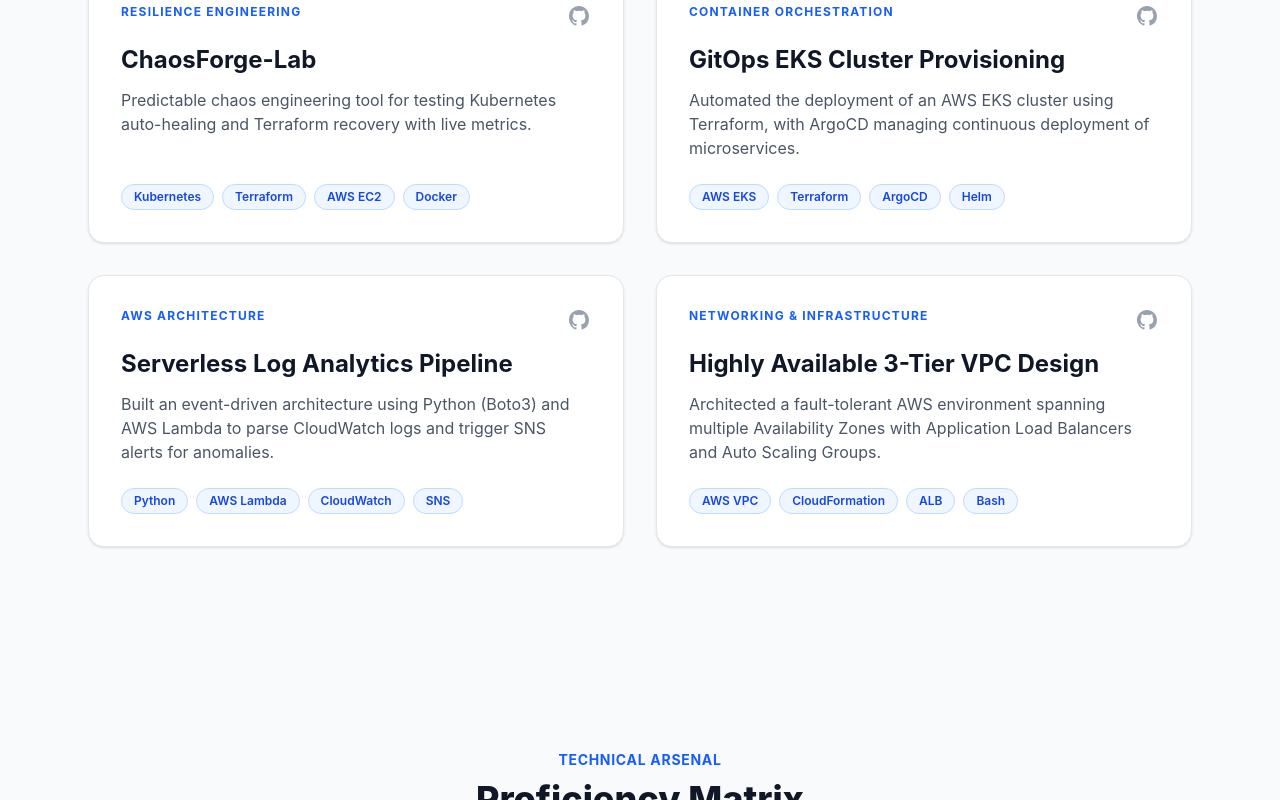
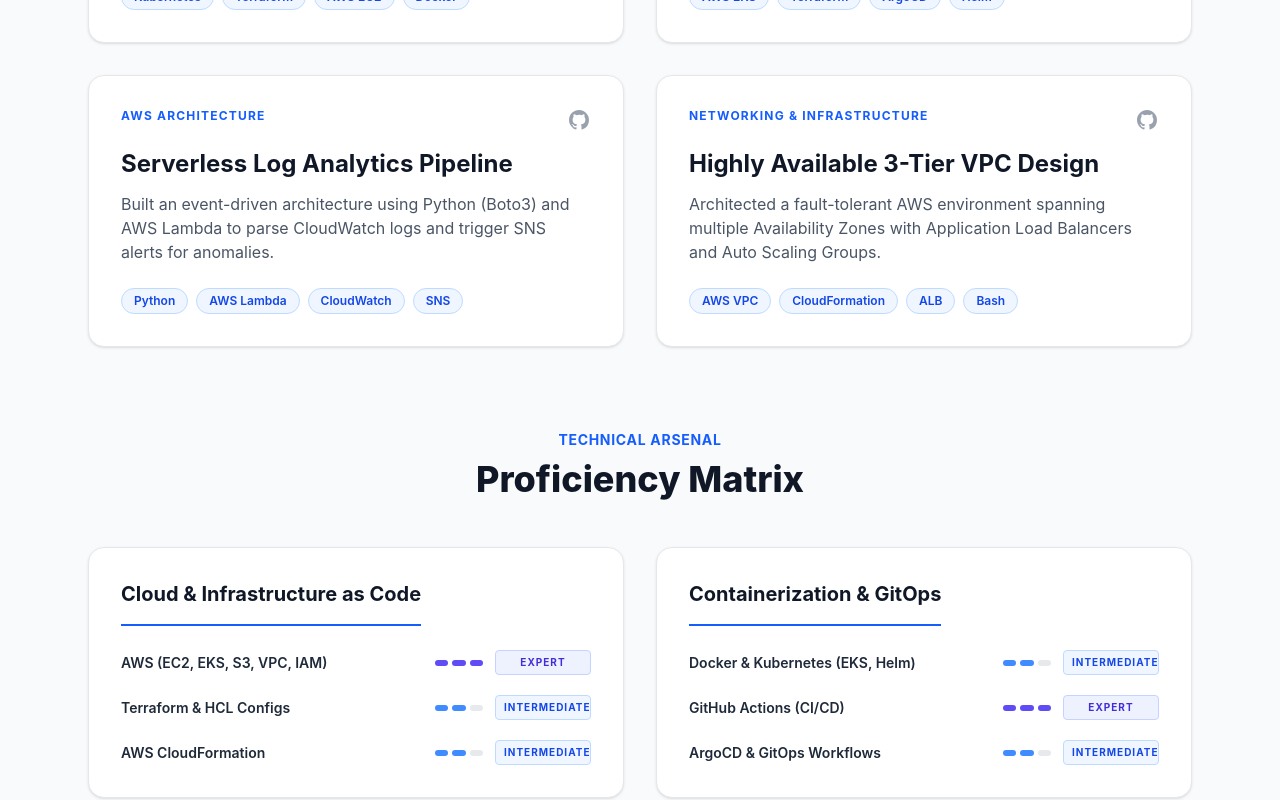
Before and after one commit to itspuru21/portfolio, a React app: page /admin in a window 1280 px wide. Shown: the part 2000-2800 px from the top of the page. Built offline with nearby package versions, Linux system fonts and the light colour scheme; the HTML template or start-up script is replaced by a standard one.

Commit message:
big changes in design of skills section and padding of page itself

```diff
--- a/src/App.jsx
+++ b/src/App.jsx
@@ -13,7 +13,7 @@ import BlogPost from './pages/BlogPost';
 import Admin from './pages/Admin';
 
 const Home = () => (
-  <div className="flex flex-col gap-10">
+  <div className="flex flex-col pb-12">
     <Hero />
     <About />
     <Projects />
--- a/src/components/About.jsx
+++ b/src/components/About.jsx
@@ -22,7 +22,7 @@ export default function About() {
   }, []);
 
   return (
-    <section id="about" className="py-20" ref={sectionRef}>
+    <section id="about" className="py-10" ref={sectionRef}>
       <div className="text-center mb-16 fade-up opacity-0 translate-y-8 transition-all duration-700">
         <span className="text-blue-600 dark:text-blue-500 font-bold tracking-wider uppercase text-sm">Who I Am</span>
         <h2 className="text-3xl md:text-4xl font-extrabold text-gray-900 dark:text-white mt-2">About Me</h2>
--- a/src/components/Contact.jsx
+++ b/src/components/Contact.jsx
@@ -21,7 +21,7 @@ export default function Contact() {
   }, []);
 
   return (
-    <section id="contact" className="py-20" ref={sectionRef}>
+    <section id="contact" className="py-10" ref={sectionRef}>
       <div className="text-center mb-16 fade-up opacity-0 translate-y-8 transition-all duration-700">
         <span className="text-blue-600 dark:text-blue-500 font-bold tracking-wider uppercase text-sm">Say Hello</span>
         <h2 className="text-3xl md:text-4xl font-extrabold text-gray-900 dark:text-white mt-2 mb-4">Get In Touch</h2>
--- a/src/components/Education.jsx
+++ b/src/components/Education.jsx
@@ -22,7 +22,7 @@ export default function Education() {
   }, []);
 
   return (
-    <section id="education" className="py-20" ref={sectionRef}>
+    <section id="education" className="py-10" ref={sectionRef}>
       <div className="text-center mb-16 fade-up opacity-0 translate-y-8 transition-all duration-700">
         <span className="text-blue-600 dark:text-blue-500 font-bold tracking-wider uppercase text-sm">My Academic Path</span>
         <h2 className="text-3xl md:text-4xl font-extrabold text-gray-900 dark:text-white mt-2">Education</h2>
--- a/src/components/Experience.jsx
+++ b/src/components/Experience.jsx
@@ -22,7 +22,7 @@ export default function Experience() {
   }, []);
 
   return (
-    <section id="experience" className="py-20" ref={sectionRef}>
+    <section id="experience" className="py-10" ref={sectionRef}>
       <div className="text-center mb-16 fade-up opacity-0 translate-y-8 transition-all duration-700">
         <span className="text-blue-600 dark:text-blue-500 font-bold tracking-wider uppercase text-sm">What I've Done</span>
         <h2 className="text-3xl md:text-4xl font-extrabold text-gray-900 dark:text-white mt-2">Experience</h2>
--- a/src/components/Projects.jsx
+++ b/src/components/Projects.jsx
@@ -22,7 +22,7 @@ export default function Projects() {
   }, []);
 
   return (
-    <section id="projects" className="py-20" ref={sectionRef}>
+    <section id="projects" className="py-10" ref={sectionRef}>
       <div className="text-center mb-16 fade-up opacity-0 translate-y-8 transition-all duration-700">
         <span className="text-blue-600 dark:text-blue-500 font-bold tracking-wider uppercase text-sm">What I've Built</span>
         <h2 className="text-3xl md:text-4xl font-extrabold text-gray-900 dark:text-white mt-2">Projects</h2>
--- a/src/components/Skills.jsx
+++ b/src/components/Skills.jsx
@@ -21,9 +21,28 @@ export default function Skills() {
     return () => observer.disconnect();
   }, []);
 
+  // NEW: Professional DevOps Color Palette (Cool Tones)
+  const getActiveColor = (level) => {
+    switch (level) {
+      case 'Basic': return 'bg-slate-400 dark:bg-slate-500';
+      case 'Intermediate': return 'bg-blue-500';
+      case 'Expert': return 'bg-indigo-600 dark:bg-indigo-500';
+      default: return 'bg-gray-200 dark:bg-slate-800';
+    }
+  };
+
+  const getBadgeStyle = (level) => {
+    switch (level) {
+      case 'Basic': return 'text-slate-700 bg-slate-100 border-slate-200 dark:text-slate-300 dark:bg-slate-800/80 dark:border-slate-700';
+      case 'Intermediate': return 'text-blue-700 bg-blue-50 border-blue-200 dark:text-blue-400 dark:bg-blue-900/20 dark:border-blue-800/30';
+      case 'Expert': return 'text-indigo-700 bg-indigo-50 border-indigo-200 dark:text-indigo-400 dark:bg-indigo-900/20 dark:border-indigo-800/30';
+      default: return '';
+    }
+  };
+
   return (
-    <section id="skills" className="py-20" ref={sectionRef}>
-      <div className="text-center mb-16 fade-up opacity-0 translate-y-8 transition-all duration-700">
+    <section id="skills" className="py-10" ref={sectionRef}>
+      <div className="text-center mb-12 fade-up opacity-0 translate-y-8 transition-all duration-700">
         <span className="text-blue-600 dark:text-blue-500 font-bold tracking-wider uppercase text-sm">Technical Arsenal</span>
         <h2 className="text-3xl md:text-4xl font-extrabold text-gray-900 dark:text-white mt-2">Proficiency Matrix</h2>
       </div>
@@ -32,35 +51,37 @@ export default function Skills() {
         {skillsData.map((category, index) => (
           <div
             key={index}
-            className="bg-white dark:bg-slate-900 border border-gray-200 dark:border-slate-800 rounded-2xl p-8 shadow-sm hover:shadow-xl transition-all duration-300 fade-up opacity-0 translate-y-8"
+            className="bg-white dark:bg-slate-900 border border-gray-200 dark:border-slate-800 rounded-2xl p-6 sm:p-8 shadow-sm hover:shadow-xl transition-all duration-300 fade-up opacity-0 translate-y-8"
             style={{ transitionDelay: `${index * 100}ms` }}
           >
-            <h3 className="text-xl font-bold text-gray-900 dark:text-white mb-8 pb-4 border-b-2 border-blue-600 inline-block">
+            <h3 className="text-xl font-bold text-gray-900 dark:text-white mb-6 pb-4 border-b-2 border-blue-600 inline-block">
               {category.category}
             </h3>
 
-            <div className="space-y-6">
+            <div className="space-y-5">
               {category.skills.map(skill => (
-                <div key={skill.name} className="group">
-                  <div className="flex justify-between items-center mb-2">
-                    <span className="text-sm font-semibold text-gray-800 dark:text-gray-200 group-hover:text-blue-600 dark:group-hover:text-blue-400 transition-colors">
-                      {skill.name}
-                    </span>
-                    <span className="text-[10px] font-bold tracking-widest uppercase text-blue-600 dark:text-blue-500 bg-blue-50 dark:bg-blue-900/20 px-2 py-0.5 rounded border border-blue-200 dark:border-blue-800/30">
+                <div key={skill.name} className="group flex justify-between items-center">
+
+                  {/* Skill Name */}
+                  <span className="text-sm font-semibold text-gray-800 dark:text-gray-200 group-hover:text-gray-900 dark:group-hover:text-white transition-colors">
+                    {skill.name}
+                  </span>
+
+                  {/* Compact Right-Aligned Indicator + Badge */}
+                  <div className="flex items-center gap-3">
+
+                    {/* Tiny 3-Segment Dash */}
+                    <div className="hidden sm:flex gap-1 w-12 h-1.5 opacity-90">
+                      <div className={`w-1/3 rounded-full transition-colors duration-500 ${getActiveColor(skill.level)}`}></div>
+                      <div className={`w-1/3 rounded-full transition-colors duration-500 ${['Intermediate', 'Expert'].includes(skill.level) ? getActiveColor(skill.level) : 'bg-gray-200 dark:bg-slate-800'}`}></div>
+                      <div className={`w-1/3 rounded-full transition-colors duration-500 ${skill.level === 'Expert' ? getActiveColor(skill.level) : 'bg-gray-200 dark:bg-slate-800'}`}></div>
+                    </div>
+
+                    {/* Color-Coded Badge */}
+                    <span className={`text-[10px] w-24 text-center font-bold tracking-widest uppercase px-2 py-1 rounded border ${getBadgeStyle(skill.level)}`}>
                       {skill.level}
                     </span>
-                  </div>
 
-                  {/* 3-Tier Segmented Indicator */}
-                  <div className="flex gap-1.5 w-full h-1.5">
-                    {/* Segment 1: Always lit for Basic, Intermediate, Expert */}
-                    <div className={`w-1/3 rounded-full transition-colors duration-500 ${['Basic', 'Intermediate', 'Expert'].includes(skill.level) ? 'bg-blue-600 dark:bg-blue-500' : 'bg-gray-200 dark:bg-slate-800'}`}></div>
-
-                    {/* Segment 2: Lit only for Intermediate and Expert */}
-                    <div className={`w-1/3 rounded-full transition-colors duration-500 ${['Intermediate', 'Expert'].includes(skill.level) ? 'bg-blue-600 dark:bg-blue-500' : 'bg-gray-200 dark:bg-slate-800'}`}></div>
-
-                    {/* Segment 3: Lit only for Expert */}
-                    <div className={`w-1/3 rounded-full transition-colors duration-500 ${skill.level === 'Expert' ? 'bg-blue-600 dark:bg-blue-500' : 'bg-gray-200 dark:bg-slate-800'}`}></div>
                   </div>
                 </div>
               ))}
```
